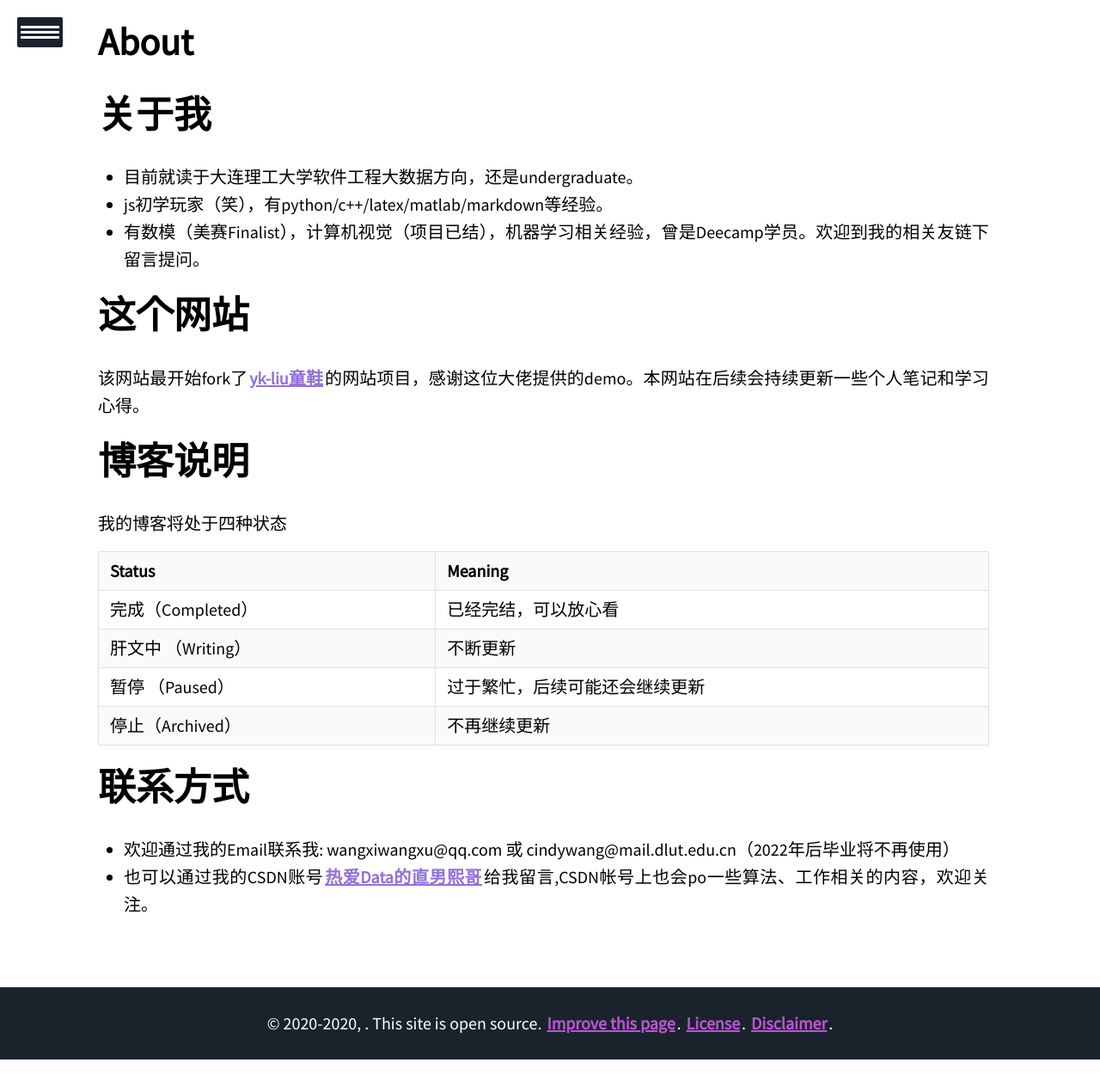
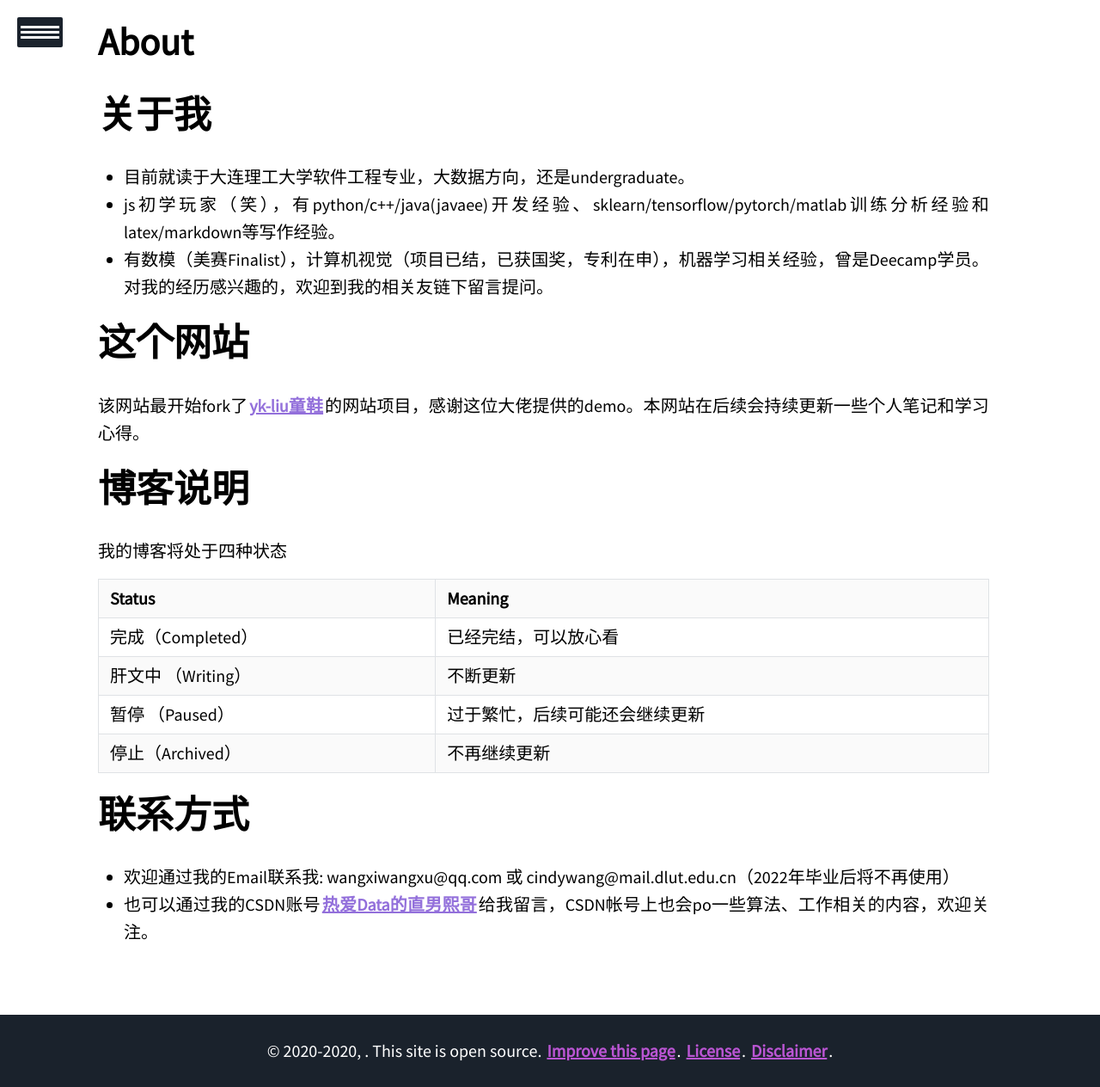
Before and after one commit to WangXiCindy/wangxicindy.github.io, a Jekyll site: the page built from about/index.md, in a window 1280 px wide. Shown: the whole page at 86% size. Built offline with Jekyll 4.4.1, drawn with Linux system fonts in a browser that asks for light colours; nearby versions of some CDN libraries; before the commit the page ends 1232 px from its top, so only the background shows below that.

Commit message:
Update index.md

```diff
--- a/about/index.md
+++ b/about/index.md
@@ -9,9 +9,9 @@ mathjax: false
 ---
 
 # 关于我
-- 目前就读于大连理工大学软件工程大数据方向，还是undergraduate。
-- js初学玩家（笑），有python/c++/latex/matlab/markdown等经验。
-- 有数模（美赛Finalist），计算机视觉（项目已结），机器学习相关经验，曾是Deecamp学员。欢迎到我的相关友链下留言提问。
+- 目前就读于大连理工大学软件工程专业，大数据方向，还是undergraduate。
+- js初学玩家（笑），有python/c++/java(javaee)开发经验、sklearn/tensorflow/pytorch/matlab训练分析经验和 latex/markdown等写作经验。
+- 有数模（美赛Finalist），计算机视觉（项目已结，已获国奖，专利在申），机器学习相关经验，曾是Deecamp学员。对我的经历感兴趣的，欢迎到我的相关友链下留言提问。
 
 
 # 这个网站
@@ -30,5 +30,5 @@ mathjax: false
 
 # 联系方式
 
-- 欢迎通过我的Email联系我: wangxiwangxu@qq.com 或 cindywang@mail.dlut.edu.cn（2022年后毕业将不再使用）
-- 也可以通过我的CSDN账号[热爱Data的直男熙哥](https://blog.csdn.net/Cindy_00)给我留言,CSDN帐号上也会po一些算法、工作相关的内容，欢迎关注。
+- 欢迎通过我的Email联系我: wangxiwangxu@qq.com 或 cindywang@mail.dlut.edu.cn（2022年毕业后将不再使用）
+- 也可以通过我的CSDN账号[热爱Data的直男熙哥](https://blog.csdn.net/Cindy_00)给我留言，CSDN帐号上也会po一些算法、工作相关的内容，欢迎关注。
```
